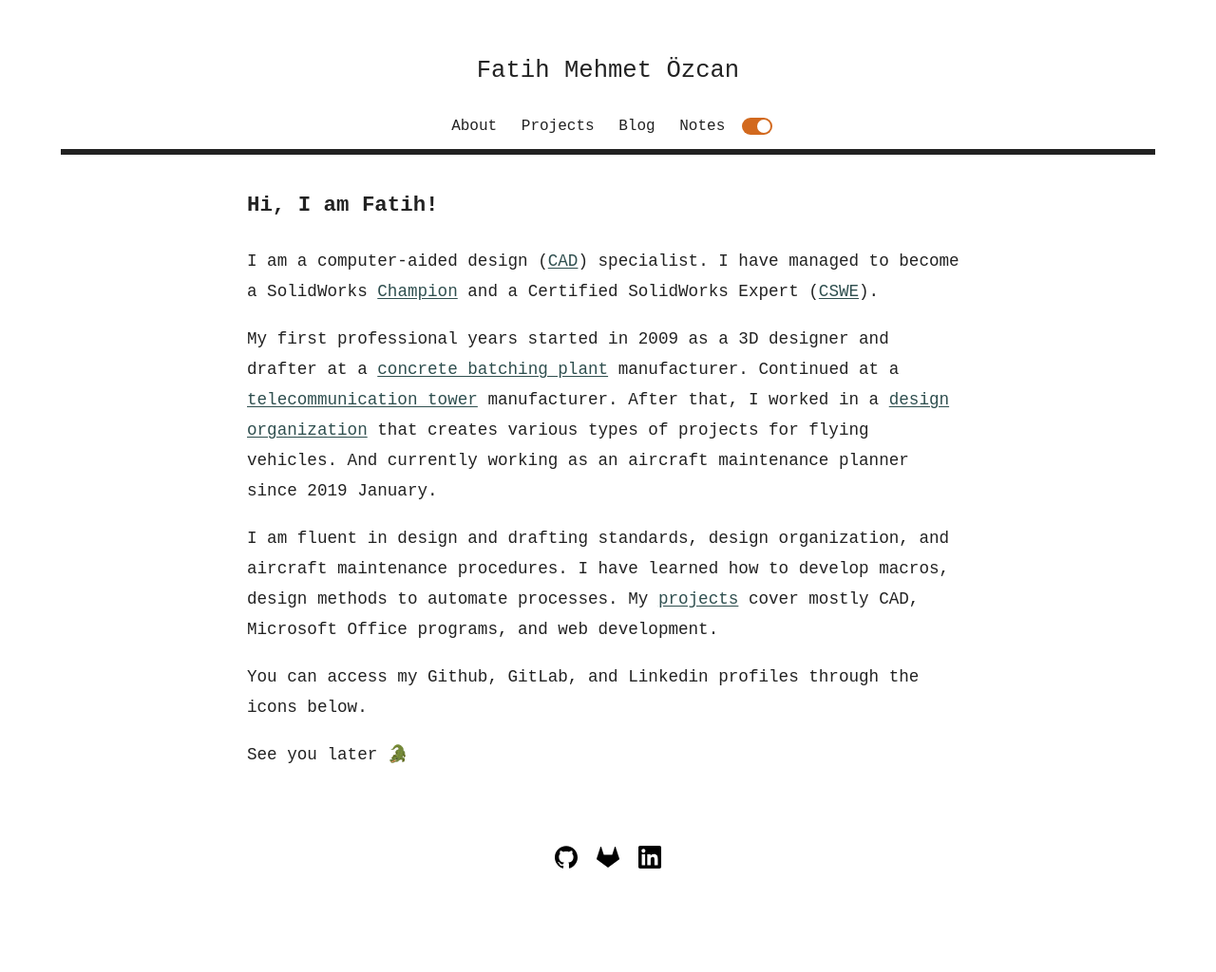
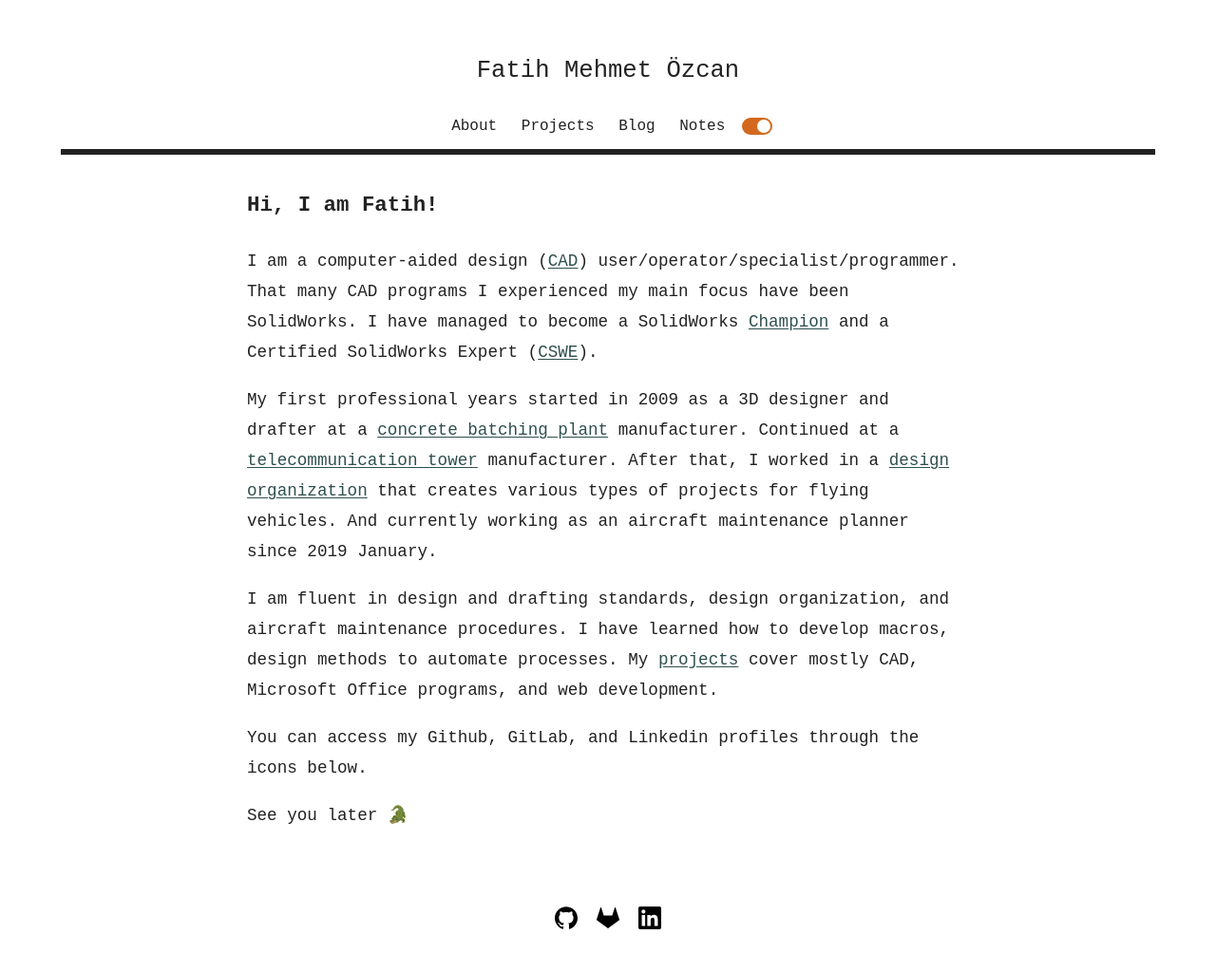
Before and after one commit to fatihmeh/fatihmeh.github.io, a Jekyll site: the page built from index.html, in a window 1280 px wide. Shown: the whole page at 95% size. Built offline with Jekyll 4.4.1, drawn with Linux system fonts in a browser that asks for light colours; before the commit the page ends 960 px from its top, so only the background shows below that.

Commit message:
Update description

```diff
--- a/index.html
+++ b/index.html
@@ -4,7 +4,7 @@
 ---
 
 <h2 class="parag-header">Hi, I am Fatih!</h2>
-<p class="about">I am a computer-aided design (<a href="https://en.wikipedia.org/wiki/Computer-aided_design" target="_blank">CAD</a>) specialist. I have managed to become a SolidWorks <a href="https://www.credly.com/badges/299bb037-063a-4071-bd22-4425362f5d5e/public_url" target="_blank">Champion</a> and a Certified SolidWorks Expert (<a href="https://www.credly.com/badges/714364cf-6316-4259-a887-f85d9bb7d731/public_url" target="_blank">CSWE</a>).</p>
+<p class="about">I am a computer-aided design (<a href="https://en.wikipedia.org/wiki/Computer-aided_design" target="_blank">CAD</a>) user/operator/specialist/programmer. That many CAD programs I experienced my main focus have been SolidWorks. I have managed to become a SolidWorks <a href="https://www.credly.com/badges/299bb037-063a-4071-bd22-4425362f5d5e/public_url" target="_blank">Champion</a> and a Certified SolidWorks Expert (<a href="https://www.credly.com/badges/714364cf-6316-4259-a887-f85d9bb7d731/public_url" target="_blank">CSWE</a>).</p>
 <br>
 <p class="about">My first professional years started in 2009 as a 3D designer and drafter at a <a href="https://en.wikipedia.org/wiki/Concrete_plant" target="_blank">concrete batching plant</a> manufacturer. Continued at a <a href="https://en.wikipedia.org/wiki/Radio_masts_and_towers#Tubular_steel" target="_blank">telecommunication tower</a> manufacturer. After that, I worked in a <a href="https://www.easa.europa.eu/domains/aircraft-products/design-organisations" target="_blank">design organization</a> that creates various types of projects for flying vehicles. And currently working as an aircraft maintenance planner since 2019 January.</p>
 <br>
```
